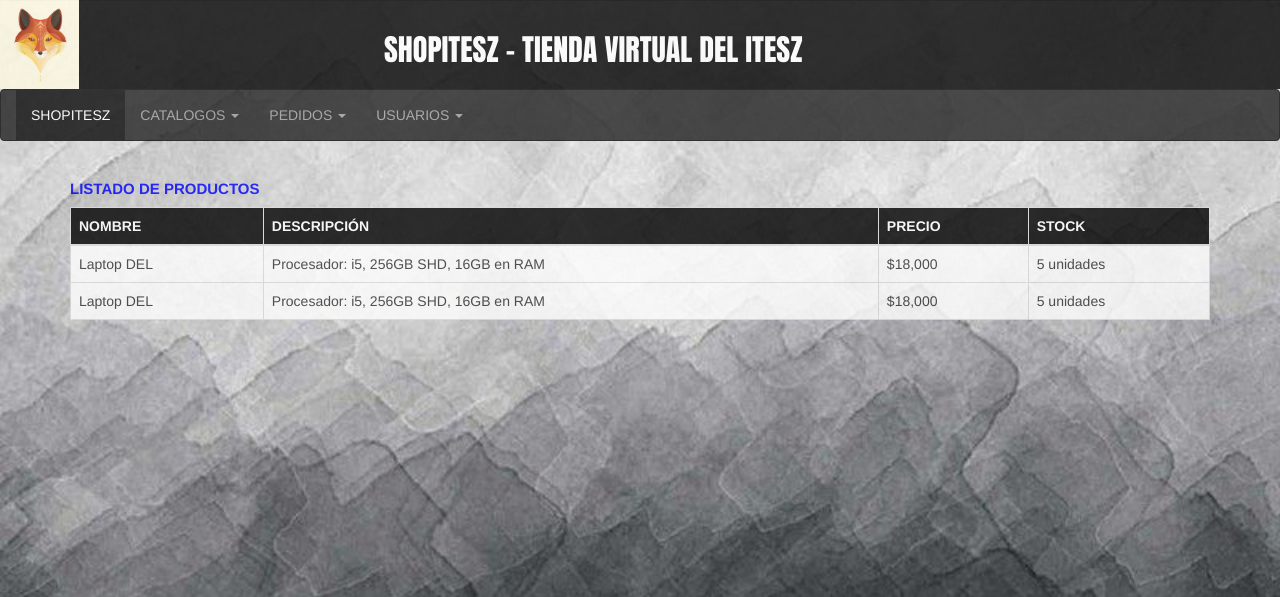
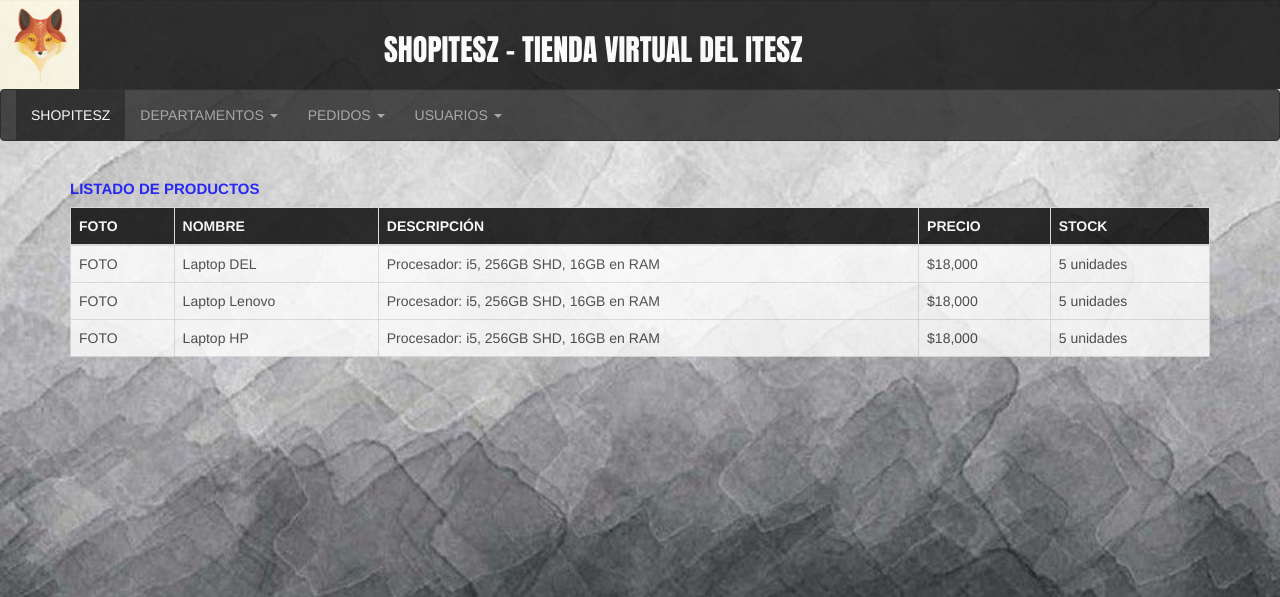
Before and after one commit to YamiletSLA/Verano_Shopitesz_Eq5, a Flask app: page /productos in a window 1280 px wide. Shown: the top 597 px of the page. Run offline with Flask 2, Linux system fonts and the light colour scheme; some libraries are stand-ins or nearby versions.

Commit message:
Productos

```diff
--- a/Shopitesz-main/templates/comunes/menu.html
+++ b/Shopitesz-main/templates/comunes/menu.html
@@ -3,11 +3,13 @@
     <ul class="nav navbar-nav">
       <li class="active"><a href="/">SHOPITESZ</a></li>
       <li class="dropdown">
-        <a class="dropdown-toggle" data-toggle="dropdown" href="#">CATALOGOS
+        <a class="dropdown-toggle" data-toggle="dropdown" href="#">DEPARTAMENTOS
         <span class="caret"></span></a>
         <ul class="dropdown-menu">
-          <li><a href="#">CATEGORIAS</a></li>
-          <li><a href="/productos">PRODUCTOS</a></li>
+          <li><a href="/productos">TELEFONIA</a></li>
+          <li><a href="/productos">COMPUTADORAS</a></li>
+          <li><a href="/productos">LINEA BLANCA</a></li>
+          <li><a href="/productos">VIDEO JUEGOS</a></li>
         </ul>
       </li>
       <li class="dropdown">
--- a/Shopitesz-main/templates/productos/consultaGeneral.html
+++ b/Shopitesz-main/templates/productos/consultaGeneral.html
@@ -7,20 +7,31 @@
     <h1>LISTADO DE PRODUCTOS</h1>
         <table class="table table-bordered table-hover">
         <thead>
+        <th>FOTO</th>
         <th>NOMBRE</th>
         <th>DESCRIPCIÓN</th>
         <th>PRECIO</th>
         <th>STOCK</th>
         </thead>
         <tr>
+            <td>FOTO</td>
             <td>Laptop DEL</td>
             <td>Procesador: i5, 256GB SHD, 16GB en RAM</td>
             <td>$18,000</td>
             <td>5 unidades</td>
         </tr>
 
-            <tr>
-            <td>Laptop DEL</td>
+        <tr>
+            <td>FOTO</td>
+            <td>Laptop Lenovo</td>
+            <td>Procesador: i5, 256GB SHD, 16GB en RAM</td>
+            <td>$18,000</td>
+            <td>5 unidades</td>
+        </tr>
+
+        <tr>
+            <td>FOTO</td>
+            <td>Laptop HP</td>
             <td>Procesador: i5, 256GB SHD, 16GB en RAM</td>
             <td>$18,000</td>
             <td>5 unidades</td>
```
